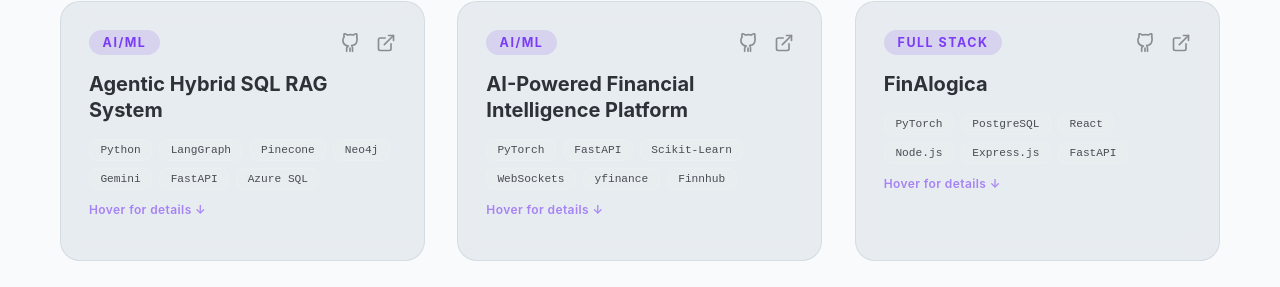
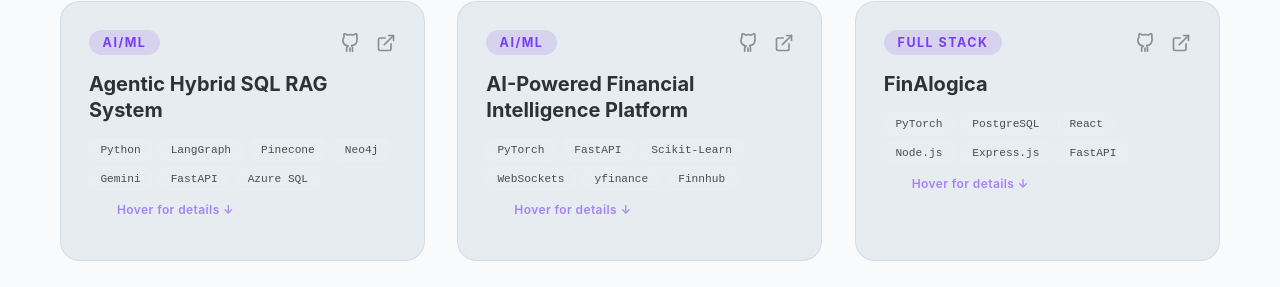
Before and after one commit to Derisionn/portfolio, a React (Vite) app: page / in a window 1280 px wide. Shown: the part 3734-4021 px from the top of the page. Built offline with nearby package versions, Linux system fonts and the light colour scheme; no server answers.

Commit message:
fix: pin Hover for details hint to bottom of card

```diff
--- a/src/components/Projects/Projects.css
+++ b/src/components/Projects/Projects.css
@@ -169,6 +169,8 @@
   font-weight: 600;
   letter-spacing: 0.4px;
   transition: opacity 0.3s ease;
+  margin-top: auto;        /* pushes hint to bottom of flex card */
+  padding: 0 1.75rem 1.25rem 1.75rem;
 }
 
 /* Hide hint when description is visible */
```
